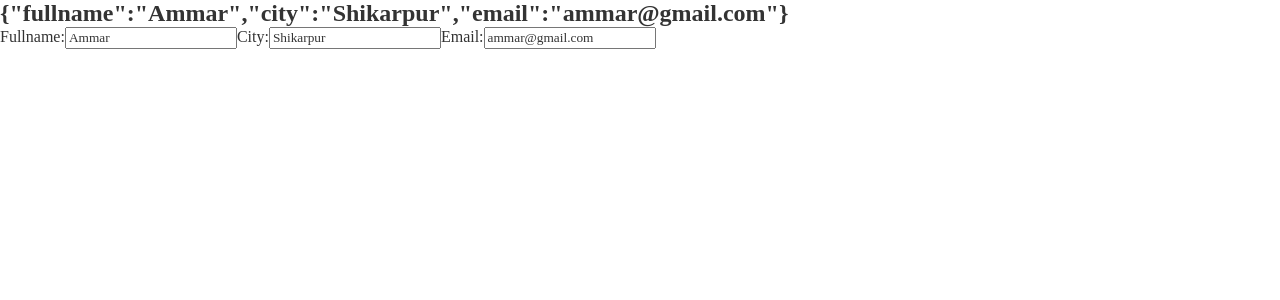
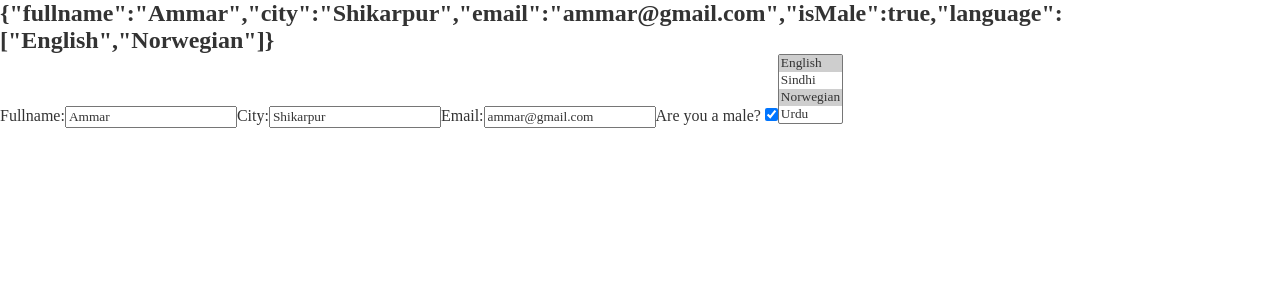
Before and after one commit to ammarlodhi255/enterprise_development, a React (Create React App) app in the folder react_app/: page /about in a window 1280 px wide. Shown: the top 300 px of the page. Built offline with nearby package versions, Linux system fonts and the light colour scheme.

Commit message:
controlled input forms

```diff
--- a/react_app/src/SignUp.js
+++ b/react_app/src/SignUp.js
@@ -7,12 +7,20 @@ class SignUp extends React.Component {
         this.state = {
             fullname: 'Ammar',
             city: 'Shikarpur',
-            email: 'ammar@gmail.com'
+            email: 'ammar@gmail.com',
+            isMale: true,
+            language: ['English', 'Norwegian']
         }
     }
 
     handleChange(event) {
-        const { name, type, value } = event.target;
+        let { name, type, value, checked, selectedOptions } = event.target;
+
+        if (name === 'language')
+            value = Array.from(selectedOptions, option => option.value);
+        else if (type === "checkbox")
+            value = checked;
+
         this.setState({...this.state, [name]: value});
     }
 
@@ -26,6 +34,17 @@ class SignUp extends React.Component {
                 <input type="text" name="city" value={this.state.city} onChange={this.handleChange}/>
                 <label for="email">Email:</label>
                 <input type="text" name="email" value={this.state.email} onChange={this.handleChange}/>
+
+                <label for="isMale">Are you a male? </label>
+                <input type="checkbox" name="isMale" checked={this.state.isMale} onChange={this.handleChange}/>
+
+                <label for="language"></label>
+                <select name="language" value={this.state.language} onChange={this.handleChange} multiple={true}>
+                    <option value="English">English</option>
+                    <option value="Sindhi">Sindhi</option>
+                    <option value="Norwegian">Norwegian</option>
+                    <option value="Urdu">Urdu</option>
+                </select>
             </form>
         </>
     }
```
